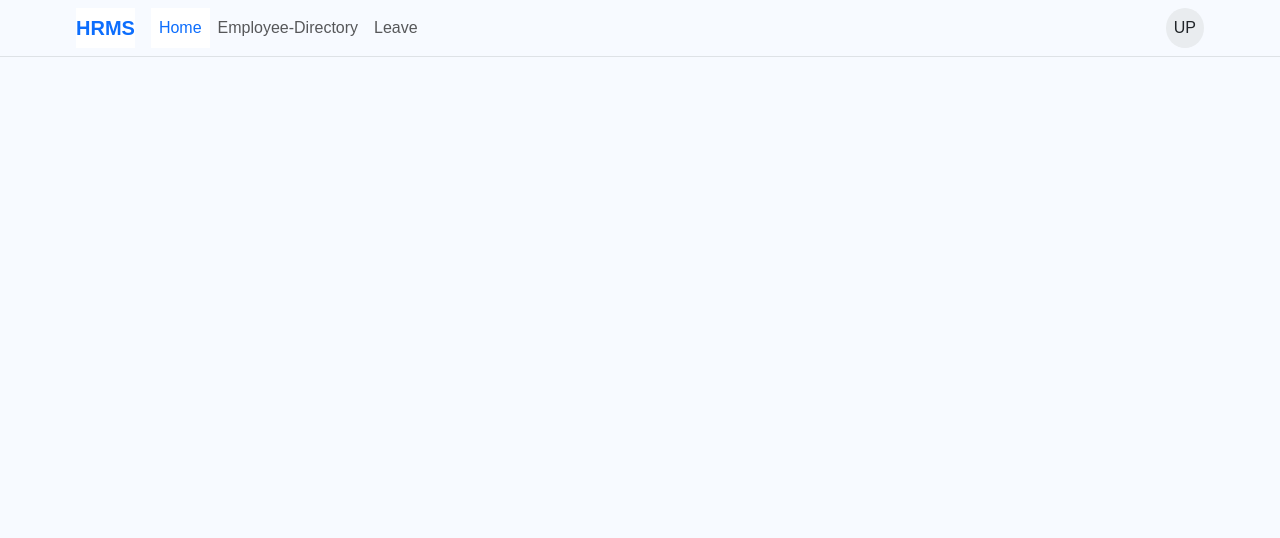
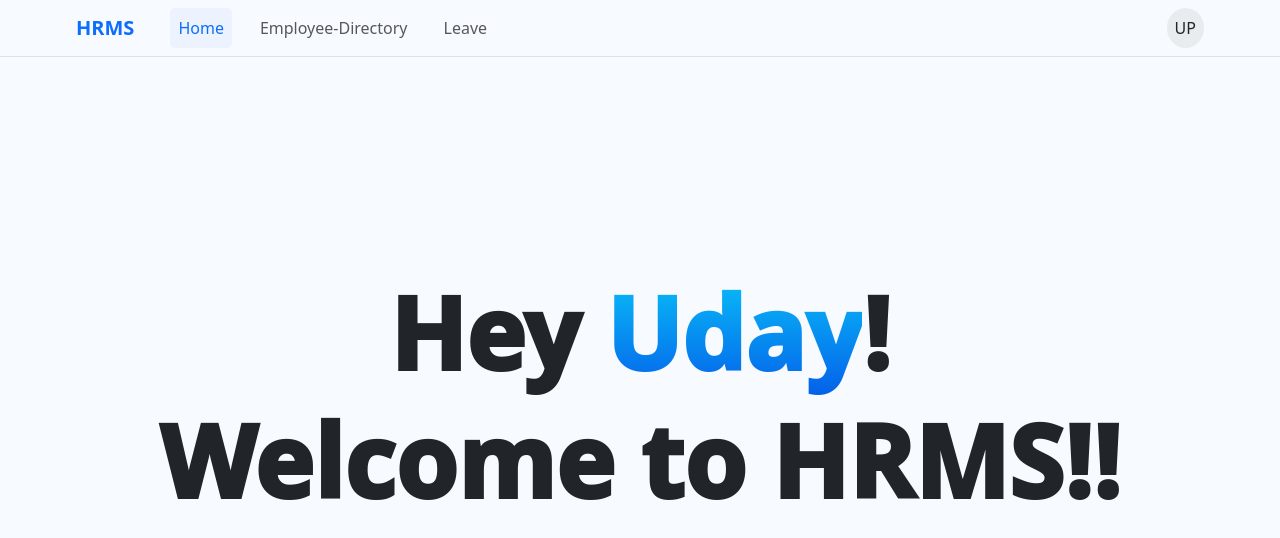
Before and after one commit to parthatsimform/HR-Management-Final-Project, a Vue app in the folder HRMS/: page / in a window 1280 px wide. Shown: the top 538 px of the page. Built offline with nearby package versions, Linux system fonts and the light colour scheme.

Commit message:
added navbar stylings and Home page

```diff
--- a/HRMS/src/assets/main.css
+++ b/HRMS/src/assets/main.css
@@ -2,7 +2,6 @@
   box-sizing: border-box;
   margin: 0;
   padding: 0;
-  font-family: 'Poppins', sans-serif !important;
   scroll-behavior: smooth;
 }
 body{
--- a/HRMS/src/components/Nav.vue
+++ b/HRMS/src/components/Nav.vue
@@ -1,7 +1,7 @@
 <template>
     <nav class="navbar navbar-expand-lg fixed-top border-bottom">
         <div class="container-fluid h-100">
-            <router-link class="navbar-brand fw-bolder" :to='{name:"Home"}'>HRMS</router-link>
+            <router-link class="navbar-brand fw-bolder" :to='{name:"Home"}' exact-active-class="no-active">HRMS</router-link>
             <button class="navbar-toggler " type="button" data-bs-toggle="collapse" data-bs-target="#navbarSupportedContent"
                 aria-controls="navbarSupportedContent" aria-expanded="false" aria-label="Toggle navigation">
                 <span class="navbar-toggler-icon"></span>
@@ -55,6 +55,7 @@
 <style scoped>
 .navbar{
     background-color: #f7faff !important;
+    font-weight: 500;
 }
 .container-fluid{
     width: 90%;
@@ -73,10 +74,20 @@
     margin-top: 0px;
     background-color: #f7faff !important;
 }
-
+.nav-item{
+    margin-right: 20px;
+    border-radius: 5px;
+    overflow: hidden;
+}
+.nav-item:first-child{
+    margin-left: 20px;
+}
+.nav-item:last-child{
+    margin-right: 0px;
+}
 .nav-item:hover a {
     color: #0d6efd !important;
-    background-color: #ffffff;
+    background-color: #edf2ff;
 }
 
 .dropdown-toggle::after {
@@ -101,7 +112,7 @@
 }
 .active-nav-link {
     color: #0d6efd !important;
-    background-color: #ffffff;
+    background-color: #edf2ff;
 }
 
 
--- a/HRMS/src/views/Home.vue
+++ b/HRMS/src/views/Home.vue
@@ -1,10 +1,33 @@
 <template>
-    Home
+    <section>
+        <div class="container-fluid d-flex flex-column justify-content-center align-items-center">
+            <h1 class="text-center home-head">
+                Hey <strong class="usr-name">Uday</strong>!
+            </h1>
+            <h1 class="text-center home-head">
+                Welcome to <strong class="brand-name">HRMS</strong>!!
+            </h1>
+        </div>
+    </section>
 </template>
 
 <script lang="ts">
 </script>
 
 <style scoped>
+.container-fluid {
+    height: 100vh;
+}
 
+.home-head {
+    font-size: 100px;
+}
+h1{
+    font-weight:1000;
+}
+.usr-name {
+    background: -webkit-linear-gradient(#09C6F9, #045DE9);
+    -webkit-background-clip: text;
+    -webkit-text-fill-color: transparent;
+}
 </style>
```
